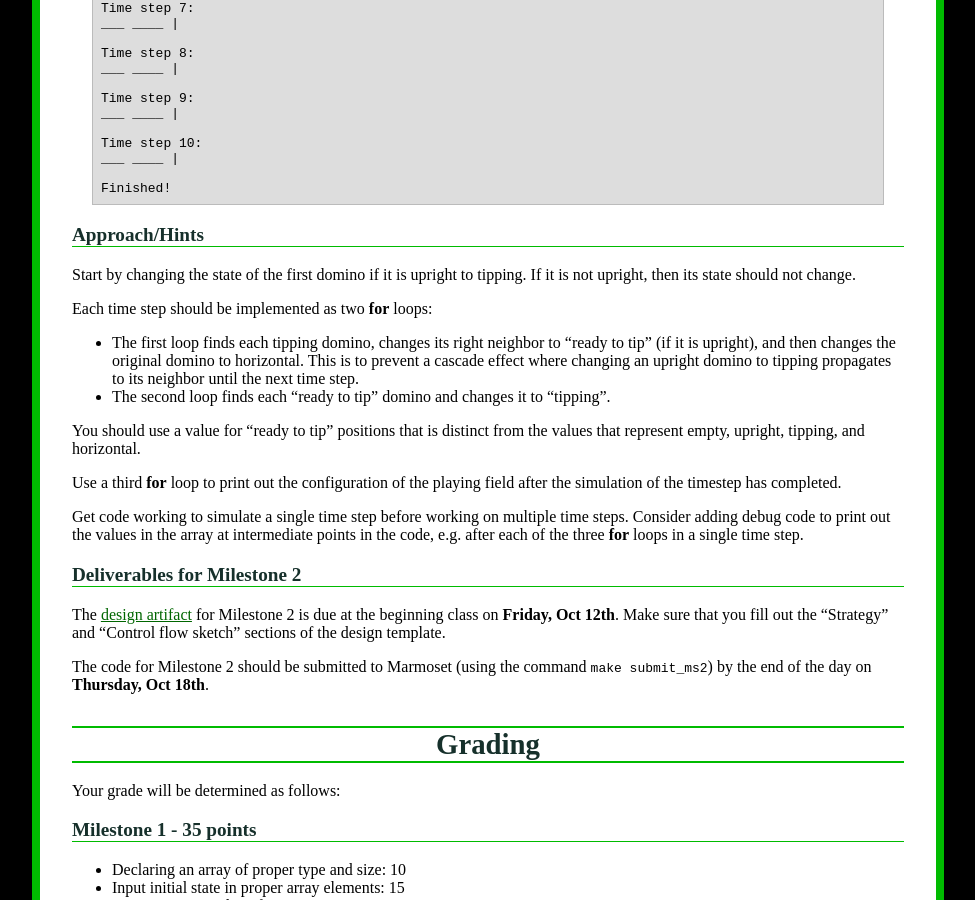
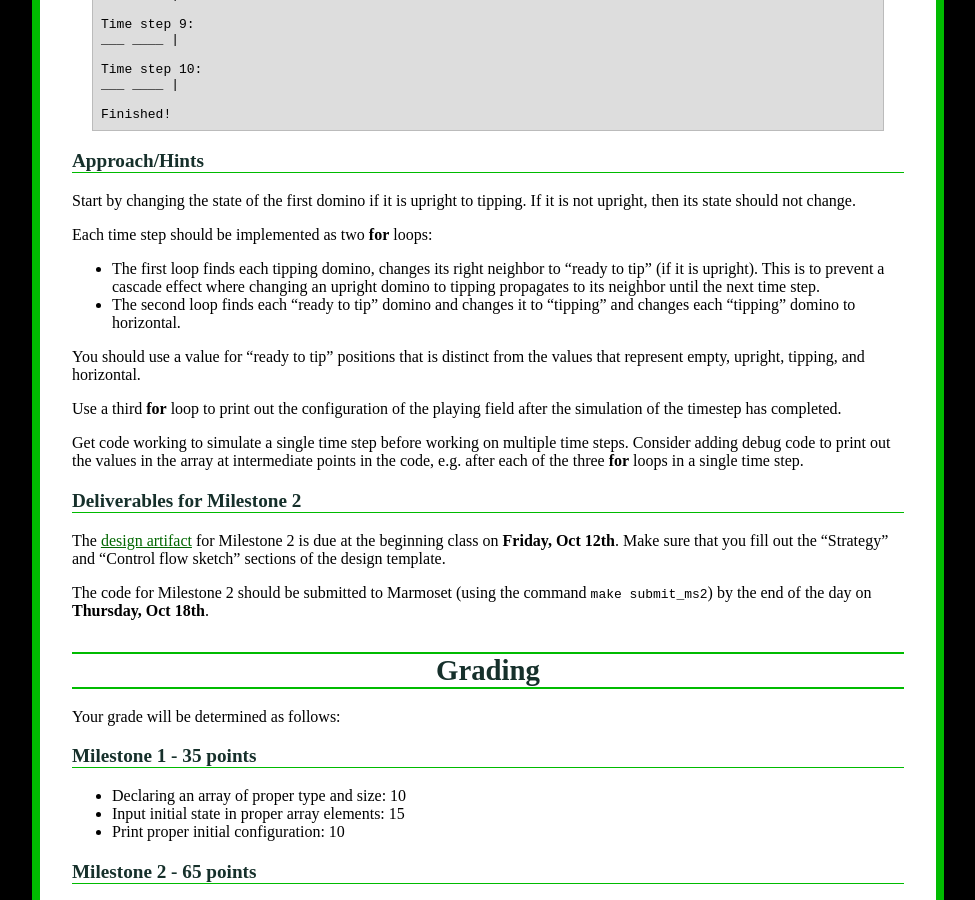
Before and after one commit to ycpcs/cs101-fall2018, a Jekyll site: the page built from assign/assign03.md, in a window 1280 px wide and 900 px high, scrolled down 3365 px. Shown: the whole window, without its empty margins (152-1127 px from the left). Built offline with Jekyll 4.4.1, drawn with Linux system fonts in a browser that asks for light colours; some of the changed text lies outside the part shown.

Commit message:
update assign03
update assign03

```diff
--- a/assign/assign03.md
+++ b/assign/assign03.md
@@ -112,8 +112,8 @@ In **Milestone 1**, your tasks are to
 -   validate that each state is in the range 0-3 or -1.
 -   print out the initial configuration using the symbols
 	- blank space for an empty space
-	- **|** for an upright domino
-	- **/** for a tippint domino
+	- **\|** for an upright domino
+	- **/** for a tipping domino
 	- **_** for a horizontal (fallen) domino
 
 Here is an example run of the program for **Milestone 1** (user input in **bold**):
@@ -213,8 +213,8 @@ Start by changing the state of the first domino if it is upright to tipping. If
 
 Each time step should be implemented as two **for** loops:
 
--   The first loop finds each tipping domino, changes its right neighbor to "ready to tip" (if it is upright), and then changes the original domino to horizontal. This is to prevent a cascade effect where changing an upright domino to tipping propagates to its neighbor until the next time step.
--   The second loop finds each "ready to tip" domino and changes it to "tipping".
+-   The first loop finds each tipping domino, changes its right neighbor to "ready to tip" (if it is upright). This is to prevent a cascade effect where changing an upright domino to tipping propagates to its neighbor until the next time step.
+-   The second loop finds each "ready to tip" domino and changes it to "tipping" and changes each "tipping" domino to horizontal.
 
 You should use a value for "ready to tip" positions that is distinct from the values that represent empty, upright, tipping, and horizontal.
 
```
Also changed, not shown: other parts of assign/assign03.md (+1 -1 lines).
